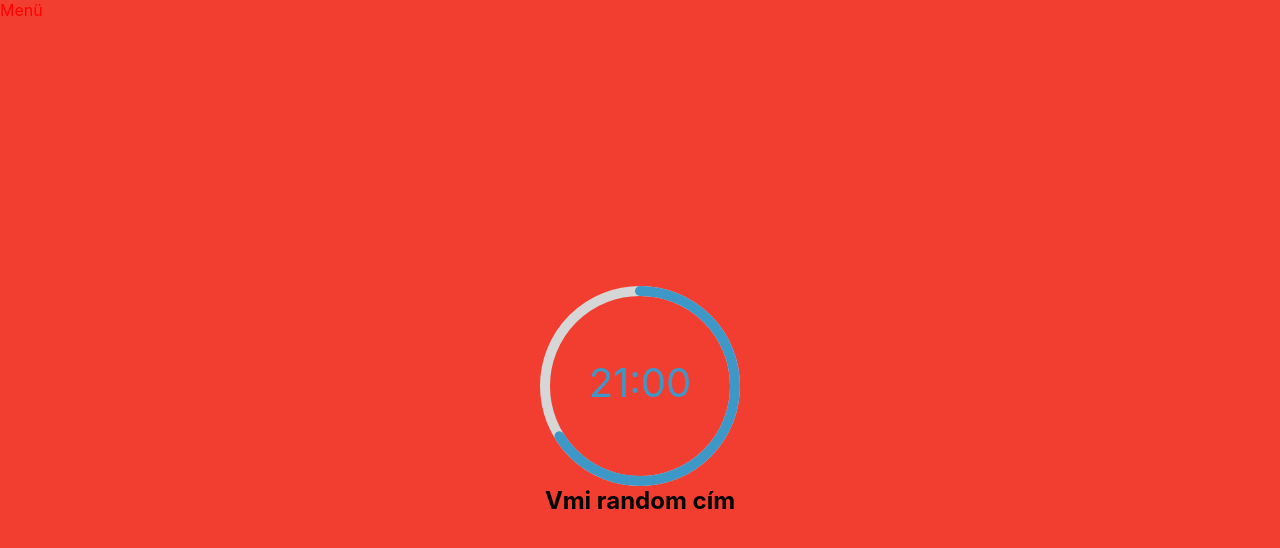
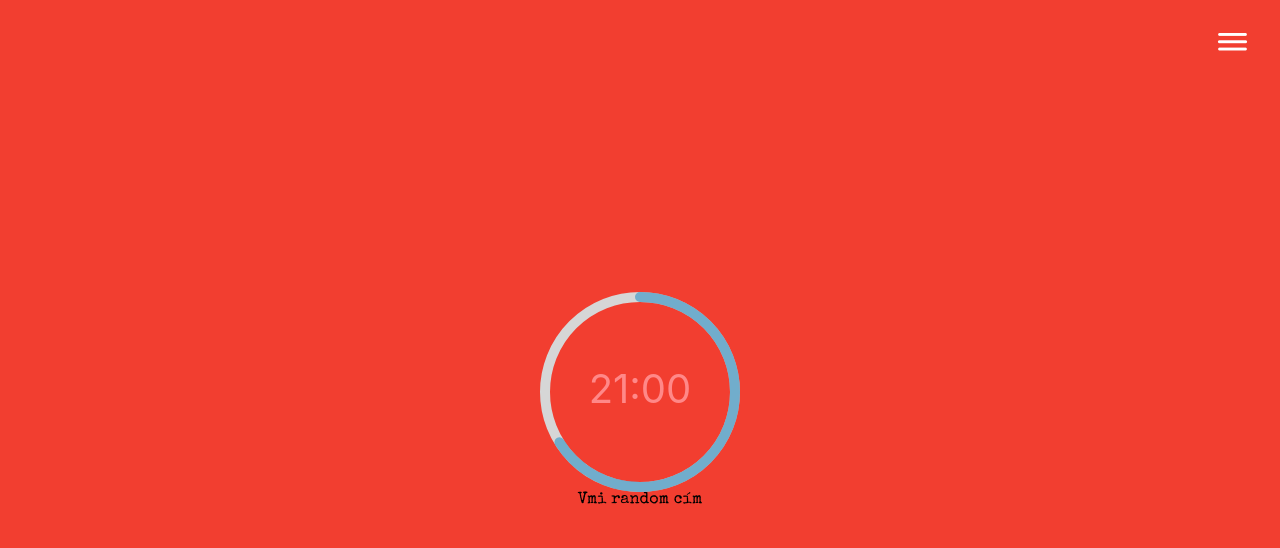
Before and after one commit to patakiIstvan/pomodoro, a React (Create React App) app: page / in a window 1280 px wide. Shown: the top 548 px of the page. Built offline with nearby package versions, Linux system fonts and the light colour scheme.

Commit message:
Good functionality, but looks ugly as hell

```diff
--- a/src/App.js
+++ b/src/App.js
@@ -9,7 +9,7 @@ const [isSettingsShown, setIsSettingsShown] = useState(false);
 const [promodoTime, setPromodoTime] = useState(25);
 const [breakTime, setBreakTime] = useState(5);
 const [themeColor, setThemeColor] = useState('c1');
-const [fontStyle, setFontStyle] = useState('f1')
+const [fontStyle, setFontStyle] = useState('f6')
 const [secLeft, setSecLeft] = useState(60*promodoTime)
 const [countingDown, isCountingDown] = useState(false)
 
@@ -34,6 +34,7 @@ useEffect(() => {
     <div className="App">
      <SettingsButton
      toggleSettings={toggleSettingsShown}
+     vis={isSettingsShown}
      />
      <SettingsSlidebar
      vis={isSettingsShown}
--- a/src/App.scss
+++ b/src/App.scss
@@ -8,3 +8,7 @@
   background-color: var(--themeColor);
   transition: background-color 0.3s ease-in-out;
 }
+
+.settings-shown {
+  transform: translateX(-300px);
+}
--- a/src/components/SettingsButton/SettingsButton.jsx
+++ b/src/components/SettingsButton/SettingsButton.jsx
@@ -1,8 +1,9 @@
 import React from 'react'
 
-function SettingsButton({ toggleSettings }) {
+function SettingsButton({ toggleSettings, vis }) {
   return (
-    <div className="settingsButton" onClick={toggleSettings}>Menü</div>
+    <i onClick={toggleSettings}
+      className={`uil uil-bars settings-button ${vis && 'settings-shown'}`}></i>
   )
 }
 
--- a/src/components/SettingsButton/SettingsButton.scss
+++ b/src/components/SettingsButton/SettingsButton.scss
@@ -1,5 +1,9 @@
-.settingsButton {
+.settings-button {
   position: absolute;
-  color: red;
+  color: white;
+  font-size: 35px;
   cursor: pointer;
+  right: 30px;
+  top: 20px;
+  transition: transform 0.3s ease-in-out;
 }
--- a/src/components/SettingsSlidebar/SettingsSlidebar.jsx
+++ b/src/components/SettingsSlidebar/SettingsSlidebar.jsx
@@ -34,14 +34,14 @@ function SettingsSlidebar({
     setPromodoTime(e.target.promodo.value)
     setBreakTime(e.target.promodoBreak.value)
     setThemeColor(e.target.color.value)
-    setFontStyle(e.target.style.value)
-    console.log(themeColor)
+    setFontStyle(e.target.font.value)
     document.documentElement.style.setProperty("--themeColor", colors[e.target.color.value]);
-    document.documentElement.style.setProperty("--fontStyle", fonts[e.target.style.value]);
+    document.documentElement.style.setProperty("--fontStyle", fonts[e.target.font.value]);
+    console.log(fontStyle)
   }
 
   return (
-    <div className={`settings-slidebar ${vis ? 'settings-shown' : 'settings-not-shown'}`} >
+    <div className={`settings-slidebar ${vis && 'settings-shown'}`} >
       <h2>Settings</h2>
       <form onSubmit={saveSettings}>
         <div className="settings__item">
@@ -71,6 +71,12 @@ function SettingsSlidebar({
           <label htmlFor="font2" className="fnt2">Aa</label>
           <input type="radio" id="font3" name="font" value="f3" defaultChecked={fontStyle === 'f3'} />
           <label htmlFor="font3" className="fnt3">Aa</label>
+          <input type="radio" id="font4" name="font" value="f4" defaultChecked={fontStyle === 'f4'} />
+          <label htmlFor="font4" className="fnt1">Aa</label>
+          <input type="radio" id="font5" name="font" value="f5" defaultChecked={fontStyle === 'f5'} />
+          <label htmlFor="font5" className="fnt2">Aa</label>
+          <input type="radio" id="font6" name="font" value="f6" defaultChecked={fontStyle === 'f6'} />
+          <label htmlFor="font6" className="fnt3">Aa</label>
         </div>
         <input type="submit" value="Submit" />
       </form>
--- a/src/components/SettingsSlidebar/SettingsSlidebar.scss
+++ b/src/components/SettingsSlidebar/SettingsSlidebar.scss
@@ -6,6 +6,7 @@
   height: 100%;
   transition: all 0.3s ease-in-out;
   padding: 1rem;
+  right: -300px;
 
   h2 {
     margin-bottom: 2rem;
@@ -93,15 +94,4 @@
     border: none;
   }
 
-
-
-
 }
-
-.settings-shown {
-  right: 0px;
-}
-
-.settings-not-shown {
-  right: -300px;
-}
--- a/src/components/Timer/Timer.jsx
+++ b/src/components/Timer/Timer.jsx
@@ -1,5 +1,5 @@
 import React from 'react'
-import { CircularProgressbar } from 'react-circular-progressbar';
+import { CircularProgressbar, buildStyles } from 'react-circular-progressbar';
 import 'react-circular-progressbar/dist/styles.css';
 
 function Timer() {
@@ -13,9 +13,15 @@ function Timer() {
           value={percentage}
           text="21:00"
           strokeWidth="5"
+          styles={buildStyles({
+            pathColor: `rgba(62, 152, 199, ${percentage / 100})`,
+            textColor: '#f88',
+            trailColor: '#d6d6d6',
+            backgroundColor: '#3e98c7'
+          })}
         />
       </div>
-      <h2>Vmi random cím</h2>
+      <span className="focus-question">Vmi random cím</span>
     </div>
   )
 }
--- a/src/components/Timer/Timer.scss
+++ b/src/components/Timer/Timer.scss
@@ -9,4 +9,8 @@
     width: 200px;
     height: 200px;
   }
+
+  .focus-question {
+    font-family: var(--fontStyle);
+  }
 }
--- a/src/variables.scss
+++ b/src/variables.scss
@@ -1,6 +1,6 @@
 :root {
   --themeColor: #F23E30;
-  --fontStyle: serif;
+  --fontStyle: 'Special Elite', cursive;
 }
 
 // #0000FF
```
